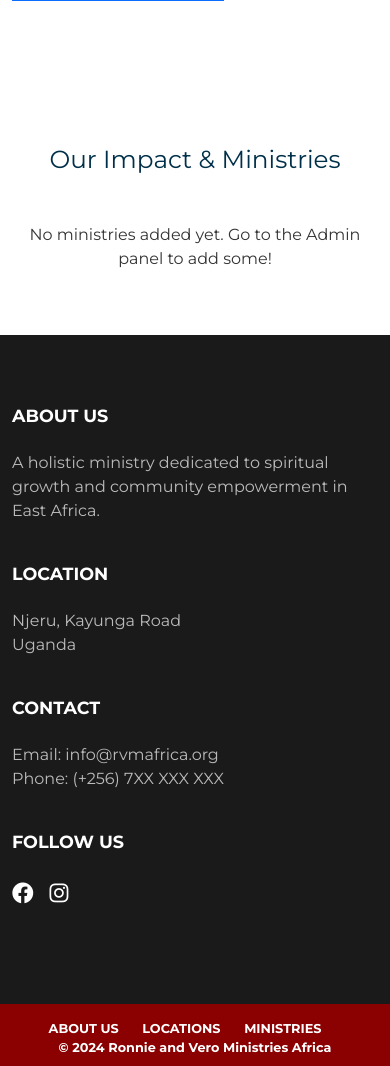
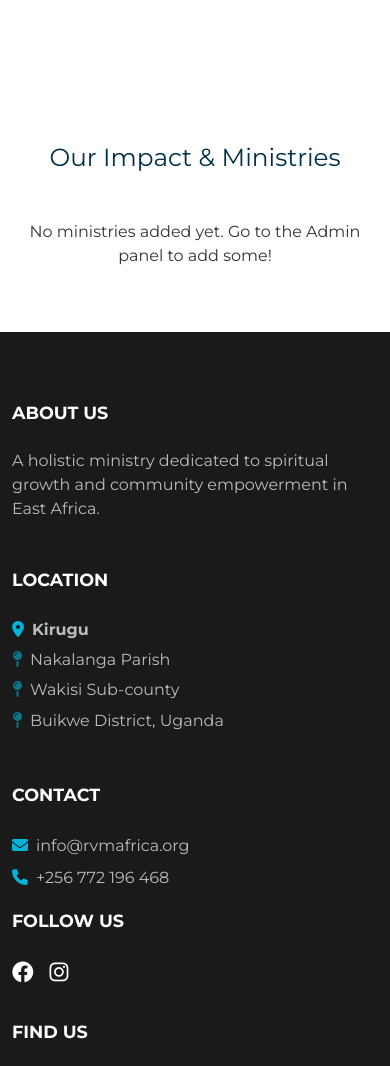
Before and after one commit to Makobi5/rvm-africa-site, a Django app: page / in a window 390 px wide. Shown: the part 1890-2956 px from the top of the page. Run offline with Django 5.2, Linux system fonts and the light colour scheme; data that the repository does not hold is empty.

Commit message:
updated the header

```diff
--- a/templates/base.html
+++ b/templates/base.html
@@ -47,12 +47,14 @@
             display: block !important;
         }
 
-        /* Ministries menu: full width of navbar container */
+        /* Ministries menu: full viewport width, never clipped */
         .dropdown-menu.mega-menu.ministries-menu {
+            position: fixed !important;
             left: 0 !important;
             right: 0 !important;
+            width: 100vw !important;
             min-width: 0;
-            width: 100%;
+            top: auto !important;
         }
 
         /* ---- Inner grid: pure flexbox, NOT Bootstrap .row/.col ---- */
@@ -161,8 +163,11 @@
     <!-- Header / Navbar -->
     <nav class="navbar navbar-expand-lg sticky-top shadow-sm">
         <div class="container">
-            <a class="navbar-brand" href="{% url 'home' %}">
-                <span style="color: var(--sky-blue);">RVM</span> <span style="color: var(--navy-blue);">AFRICA</span>
+            <a class="navbar-brand d-flex flex-column lh-1" href="{% url 'home' %}" style="gap: 2px;">
+                <span style="font-size: 1.35rem; font-weight: 800; letter-spacing: 1px;">
+                    <span style="color: var(--sky-blue);">RVM</span> <span style="color: var(--navy-blue);">AFRICA</span>
+                </span>
+                <span style="font-size: 0.62rem; font-weight: 600; letter-spacing: 1.5px; text-transform: uppercase; color: var(--navy-blue); opacity: 0.65;">Ronnie &amp; Veronica Ministries Africa</span>
             </a>
             <button class="navbar-toggler" type="button" data-bs-toggle="collapse" data-bs-target="#navbarNav">
                 <span class="navbar-toggler-icon"></span>
@@ -214,7 +219,7 @@
                                     <h6 class="dropdown-column-title">
                                         <i class="fas fa-map-marker-alt"></i> Our Presence
                                     </h6>
-                                    <a class="mega-menu-item" href="#"><i class="fas fa-angle-right"></i> Njeru Church</a>
+                                    <a class="mega-menu-item" href="#"><i class="fas fa-angle-right"></i> New Hope Evangelistical Church- Kirugu</a>
                                     <a class="mega-menu-item" href="#"><i class="fas fa-angle-right"></i> Global Partners</a>
                                     <a class="mega-menu-item" href="#"><i class="fas fa-angle-right"></i> Contact Locations</a>
                                 </div>
@@ -245,7 +250,7 @@
                                     <h6 class="dropdown-column-title">
                                         <i class="fas fa-church"></i> Spiritual Outreach
                                     </h6>
-                                    <a class="mega-menu-item" href="#"><i class="fas fa-angle-right"></i> Church &amp; Crusades</a>
+                                    <a class="mega-menu-item" href="#"><i class="fas fa-angle-right"></i> New Hope Evangelistical Church- Kirugu</a>
                                     <a class="mega-menu-item" href="#"><i class="fas fa-angle-right"></i> Conferences &amp; Seminars</a>
                                     <a class="mega-menu-item" href="#"><i class="fas fa-angle-right"></i> Leadership Training</a>
                                     <a class="mega-menu-item" href="#"><i class="fas fa-angle-right"></i> Counselling</a>
@@ -257,7 +262,7 @@
                                     <h6 class="dropdown-column-title">
                                         <i class="fas fa-school"></i> School
                                     </h6>
-                                    <a class="mega-menu-item" href="#"><i class="fas fa-angle-right"></i> Primary Education</a>
+                                    <a class="mega-menu-item" href="#"><i class="fas fa-angle-right"></i> New Hope foundation Primary school - Kirugu </a>
                                     <a class="mega-menu-item" href="#"><i class="fas fa-angle-right"></i> Fees &amp; Enrolment Support</a>
                                     <a class="mega-menu-item" href="#"><i class="fas fa-angle-right"></i> School Meals Programme</a>
                                     <a class="mega-menu-item" href="#"><i class="fas fa-angle-right"></i> Tailoring School</a>
@@ -270,7 +275,7 @@
                                         <i class="fas fa-seedling"></i> Economic Empowerment
                                     </h6>
                                     <a class="mega-menu-item" href="#"><i class="fas fa-angle-right"></i> Poultry Farming</a>
-                                    <a class="mega-menu-item" href="#"><i class="fas fa-angle-right"></i> Fish Farming</a>
+                                    <a class="mega-menu-item" href="#"><i class="fas fa-angle-right"></i>Kirugu Fish Farm</a>
                                     <a class="mega-menu-item" href="#"><i class="fas fa-angle-right"></i> Tailoring &amp; Crafts</a>
                                     <a class="mega-menu-item" href="#"><i class="fas fa-angle-right"></i> Skills Workshops</a>
                                     <a class="mega-menu-item" href="#"><i class="fas fa-angle-right"></i> Income Generation</a>
@@ -295,26 +300,59 @@
     <!-- Main Footer -->
     <footer class="main-footer">
         <div class="container">
-            <div class="row">
-                <div class="col-md-3 mb-4">
+            <div class="row g-4">
+
+                <!-- About -->
+                <div class="col-md-3 mb-2">
                     <h5 class="footer-title">About Us</h5>
                     <p>A holistic ministry dedicated to spiritual growth and community empowerment in East Africa.</p>
                 </div>
-                <div class="col-md-3 mb-4">
+
+                <!-- Location details -->
+                <div class="col-md-3 mb-2">
                     <h5 class="footer-title">Location</h5>
-                    <p>Njeru, Kayunga Road<br>Uganda</p>
+                    <p style="line-height: 1.9;">
+                        <i class="fas fa-map-marker-alt me-2" style="color: var(--sky-blue);"></i><strong>Kirugu</strong><br>
+                        <i class="fas fa-map-pin me-2" style="color: var(--sky-blue); opacity:0.6;"></i>Nakalanga Parish<br>
+                        <i class="fas fa-map-pin me-2" style="color: var(--sky-blue); opacity:0.6;"></i>Wakisi Sub-county<br>
+                        <i class="fas fa-map-pin me-2" style="color: var(--sky-blue); opacity:0.6;"></i>Buikwe District, Uganda
+                    </p>
                 </div>
-                <div class="col-md-3 mb-4">
+
+                <!-- Contact -->
+                <div class="col-md-3 mb-2">
                     <h5 class="footer-title">Contact</h5>
-                    <p>Email: info@rvmafrica.org<br>Phone: (+256) 7XX XXX XXX</p>
-                </div>
-                <div class="col-md-3 mb-4 text-md-end">
-                    <h5 class="footer-title">Follow Us</h5>
-                    <div class="d-flex justify-content-md-end gap-3">
+                    <p style="line-height: 2;">
+                        <i class="fas fa-envelope me-2" style="color: var(--sky-blue);"></i>info@rvmafrica.org<br>
+                        <i class="fas fa-phone me-2" style="color: var(--sky-blue);"></i>+256 772 196 468
+                    </p>
+                    <h5 class="footer-title mt-3">Follow Us</h5>
+                    <div class="d-flex gap-3">
                         <a href="#" class="text-white fs-4"><i class="fab fa-facebook"></i></a>
                         <a href="#" class="text-white fs-4"><i class="fab fa-instagram"></i></a>
                     </div>
                 </div>
+
+                <!-- Map -->
+                <div class="col-md-3 mb-2">
+                    <h5 class="footer-title">Find Us</h5>
+                    <div style="border-radius: 8px; overflow: hidden; border: 2px solid rgba(255,255,255,0.15);">
+                        <iframe
+                            src="https://www.openstreetmap.org/export/embed.html?bbox=32.9700%2C0.2800%2C33.0800%2C0.3900&layer=mapnik&marker=0.3350%2C33.0250"
+                            width="100%"
+                            height="180"
+                            style="border:0; display:block;"
+                            loading="lazy"
+                            title="Kirugu, Nakalanga, Wakisi, Buikwe — RVM Africa">
+                        </iframe>
+                    </div>
+                    <a href="https://www.openstreetmap.org/?mlat=0.3350&mlon=33.0250#map=13/0.3350/33.0250"
+                       target="_blank"
+                       style="font-size: 0.75rem; color: var(--sky-blue); text-decoration: none; display:inline-block; margin-top: 6px;">
+                        <i class="fas fa-external-link-alt me-1"></i> View larger map
+                    </a>
+                </div>
+
             </div>
         </div>
     </footer>
@@ -329,14 +367,14 @@
                     <a href="#">MINISTRIES</a>
                 </div>
                 <div class="col-md-4 text-md-end">
-                    &copy; 2024 Ronnie and Vero Ministries Africa
+                    &copy; 2025 Ronnie and Vero Ministries Africa
                 </div>
             </div>
         </div>
     </div>
 
     <!-- WhatsApp Floating Button -->
-    <a href="https://wa.me/256XXXXXXXXX" class="whatsapp-float" target="_blank">
+    <a href="https://wa.me/256772196468" class="whatsapp-float" target="_blank">
         <i class="fab fa-whatsapp"></i>
     </a>
 
```
